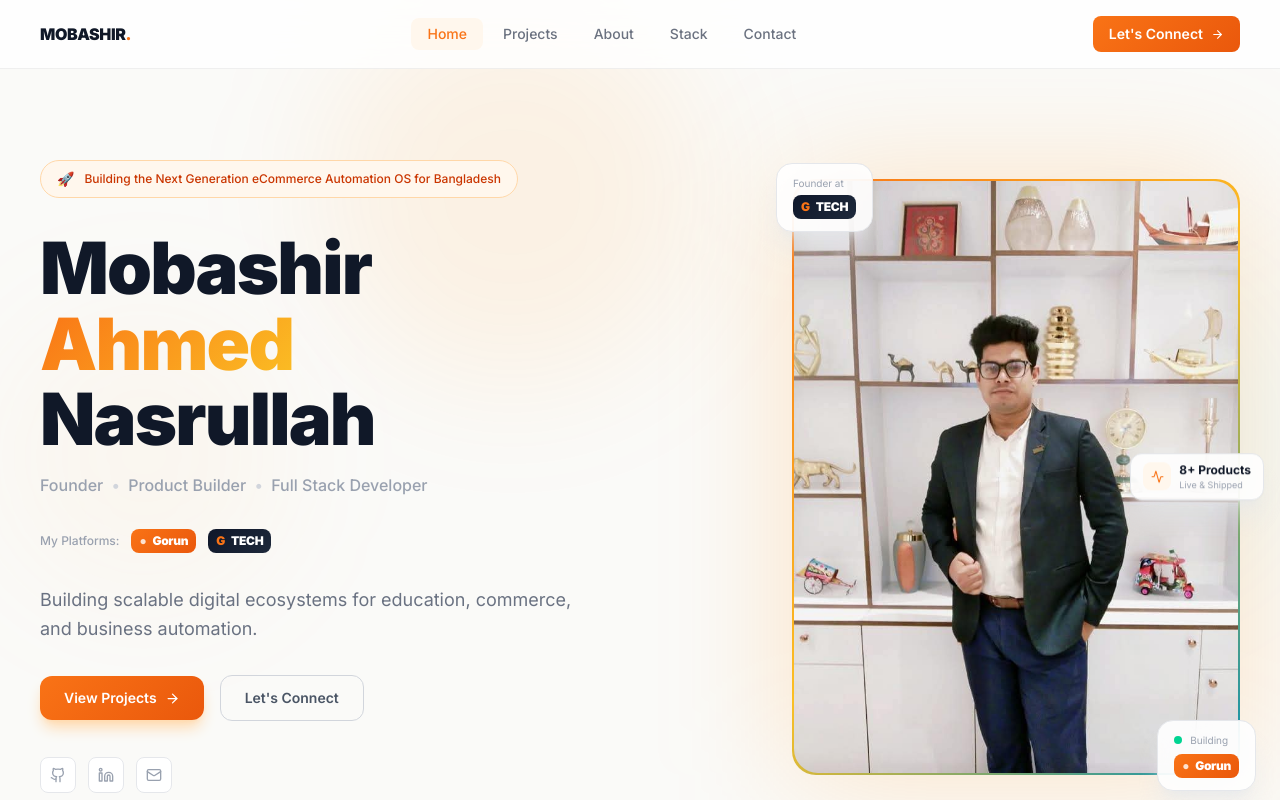
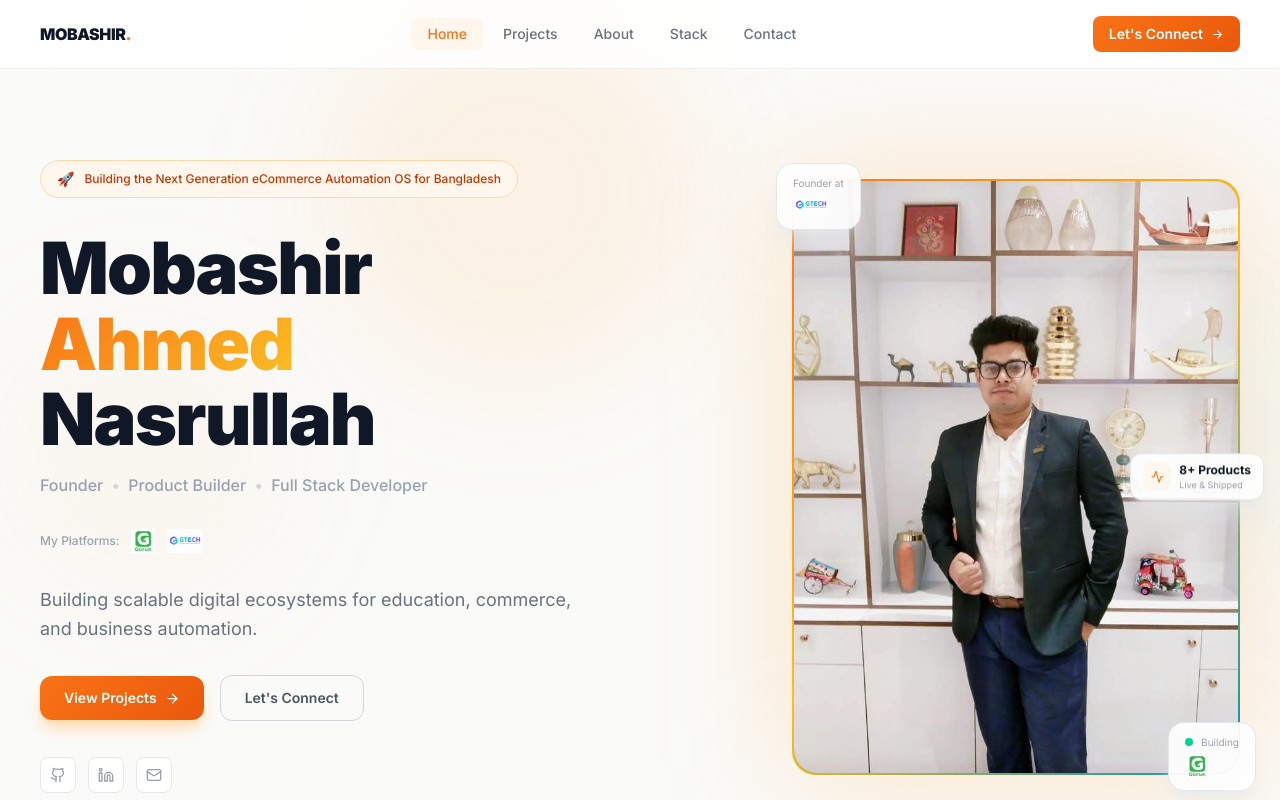
Before and after one commit to mobashirslc-ctrl/Mobashir, a React (Vite) app: page / in a window 1280 px wide. Shown: the top 800 px of the page. Built offline with nearby package versions, Linux system fonts and the light colour scheme.

Commit message:
Update platform logos with images

```diff
--- a/src/app/App.tsx
+++ b/src/app/App.tsx
@@ -1,4 +1,6 @@
 import { useState, useEffect, useRef } from "react";
+import gorunLogoImg from "@/imports/gorun.png";
+import gtechLogoImg from "@/imports/gtech.png";
 import { ImageWithFallback } from "@/app/components/figma/ImageWithFallback";
 import founderPhotoFormal from "@/imports/WhatsApp_Image_2026-02-16_at_11.27.06__1_.jpeg";
 import founderPhotoCasual from "@/imports/inbound7986166907321476416.jpg";
@@ -56,24 +58,16 @@ function useInView(threshold = 0.2) {
 
 // Platform Logo components (text-based, premium styled)
 function GorunLogo({ size = "md" }: { size?: "sm" | "md" | "lg" }) {
-  const sizes = { sm: "text-xs px-2 py-1", md: "text-sm px-3 py-1.5", lg: "text-base px-4 py-2" };
+  const sizes = { sm: "h-6", md: "h-8", lg: "h-10" };
   return (
-    <div className={`inline-flex items-center gap-1.5 rounded-lg font-black tracking-tight ${sizes[size]}`}
-      style={{ background: "linear-gradient(135deg, #F97316, #EA580C)", color: "#fff" }}>
-      <span className="text-white/80">●</span>
-      <span>Gorun</span>
-    </div>
+    <img src={gorunLogoImg} alt="Gorun" className={`${sizes[size]} w-auto object-contain`} />
   );
 }
 
 function GTechLogo({ size = "md" }: { size?: "sm" | "md" | "lg" }) {
-  const sizes = { sm: "text-xs px-2 py-1", md: "text-sm px-3 py-1.5", lg: "text-base px-4 py-2" };
+  const sizes = { sm: "h-6", md: "h-8", lg: "h-10" };
   return (
-    <div className={`inline-flex items-center gap-1.5 rounded-lg font-black tracking-tight ${sizes[size]}`}
-      style={{ background: "linear-gradient(135deg, #0F172A, #1e293b)", color: "#fff" }}>
-      <span style={{ color: "#F97316" }}>G</span>
-      <span>TECH</span>
-    </div>
+    <img src={gtechLogoImg} alt="GTech" className={`${sizes[size]} w-auto object-contain`} />
   );
 }
 
```
Also changed, not shown: src/imports/gorun.png (renamed from src/imports/LOGO-01__1_.png), src/imports/gtech.png (renamed from src/imports/ChatGPT_Image_May_13__2026__02_54_47_PM.png).
